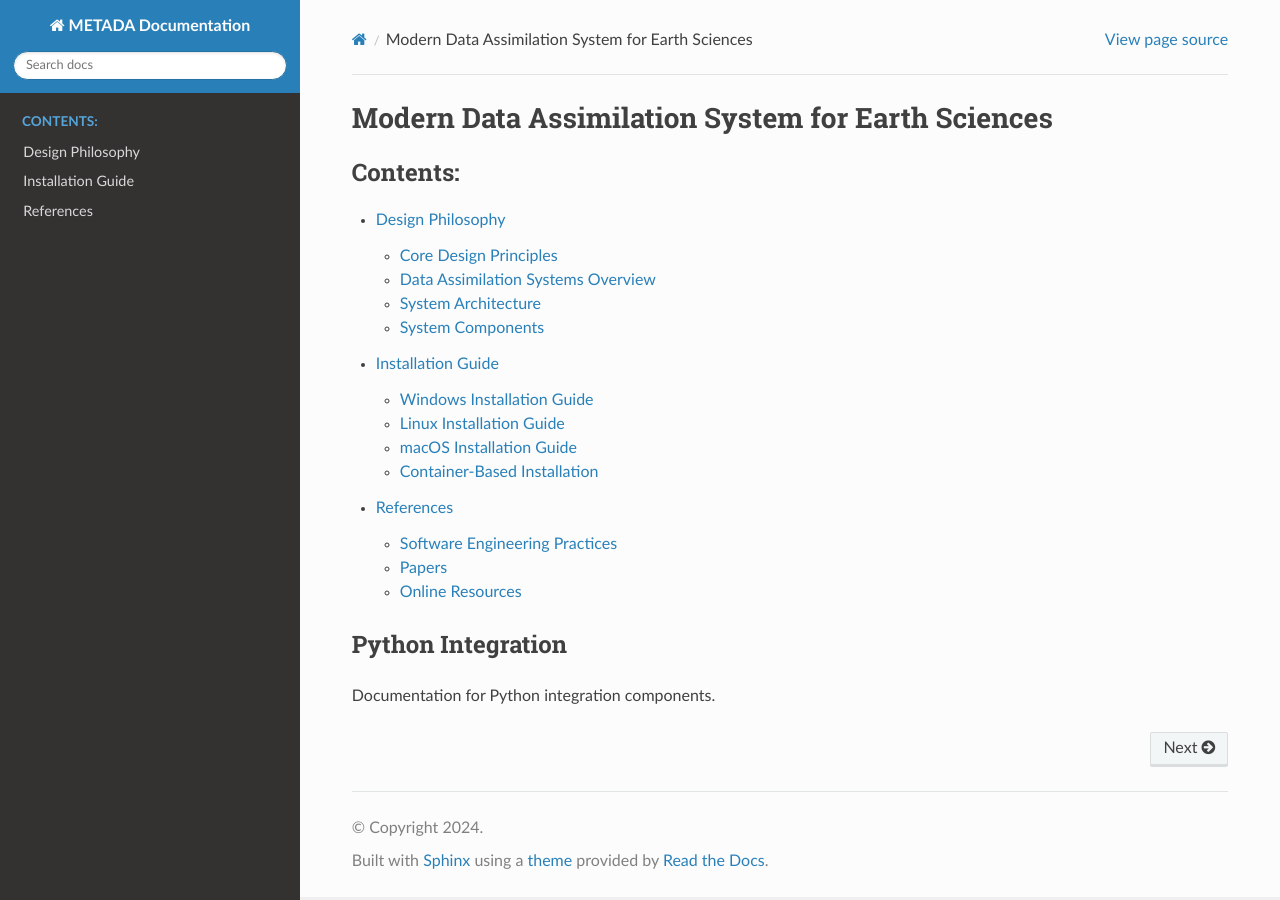
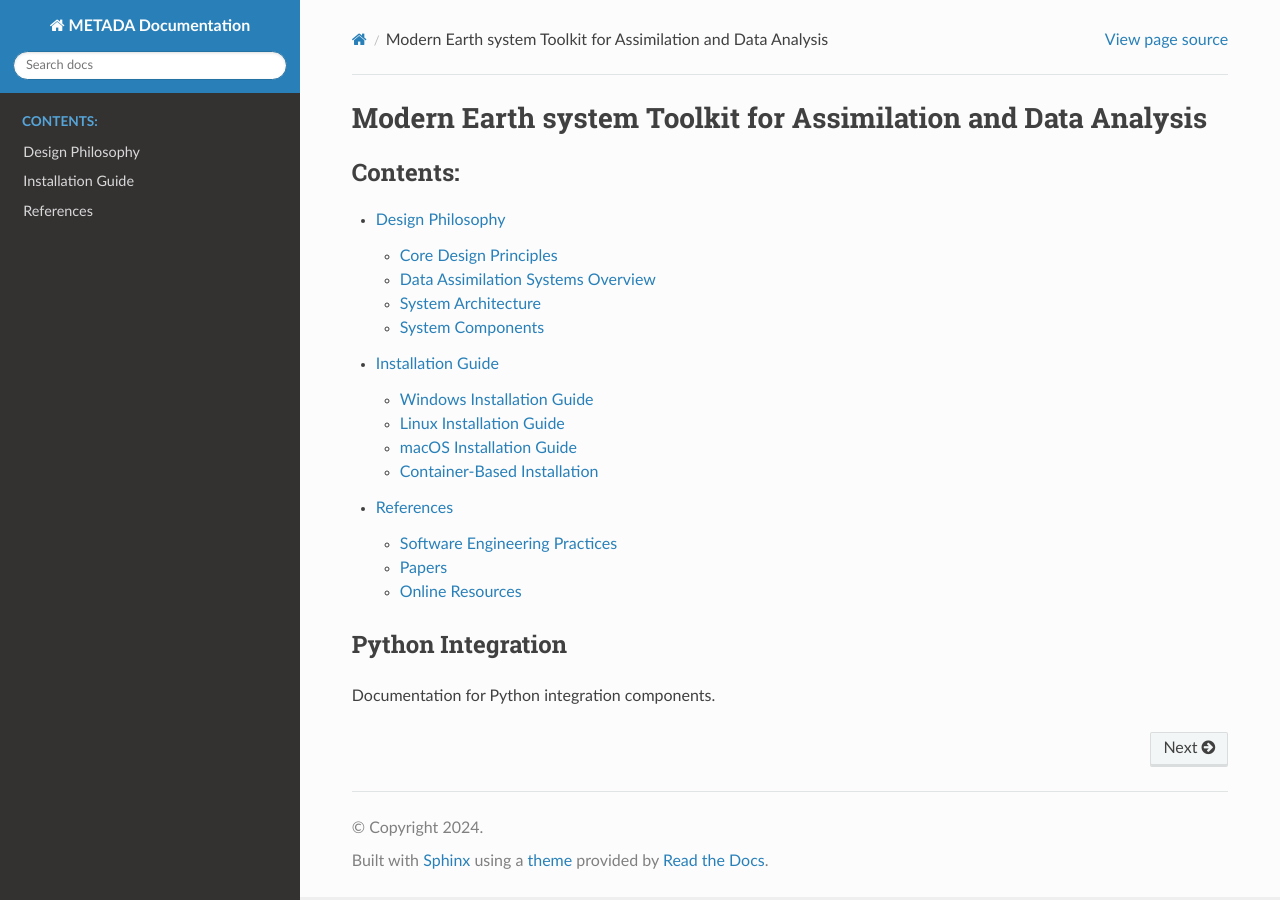
Before and after one commit to open-x-da/metada, a Sphinx documentation site: the page built from docs/sphinx/index.rst, in a window 1280 px wide. Built offline with Sphinx 7.4.7 and the Read the Docs theme 3.1.0, drawn with Linux system fonts in a browser that asks for light colours.

Commit message:
Update documentation title for clarity and alignment with project scope
- Changed the title in the Sphinx documentation from "Modern Data Assimilation System for Earth Sciences" to "Modern Earth system Toolkit for Assimilation and Data Analysis" to better reflect the project's focus and objectives.

```diff
--- a/docs/sphinx/index.rst
+++ b/docs/sphinx/index.rst
@@ -1,5 +1,5 @@
-Modern Data Assimilation System for Earth Sciences
-==================================================
+Modern Earth system Toolkit for Assimilation and Data Analysis
+==============================================================
 
 .. toctree::
    :maxdepth: 2
```
